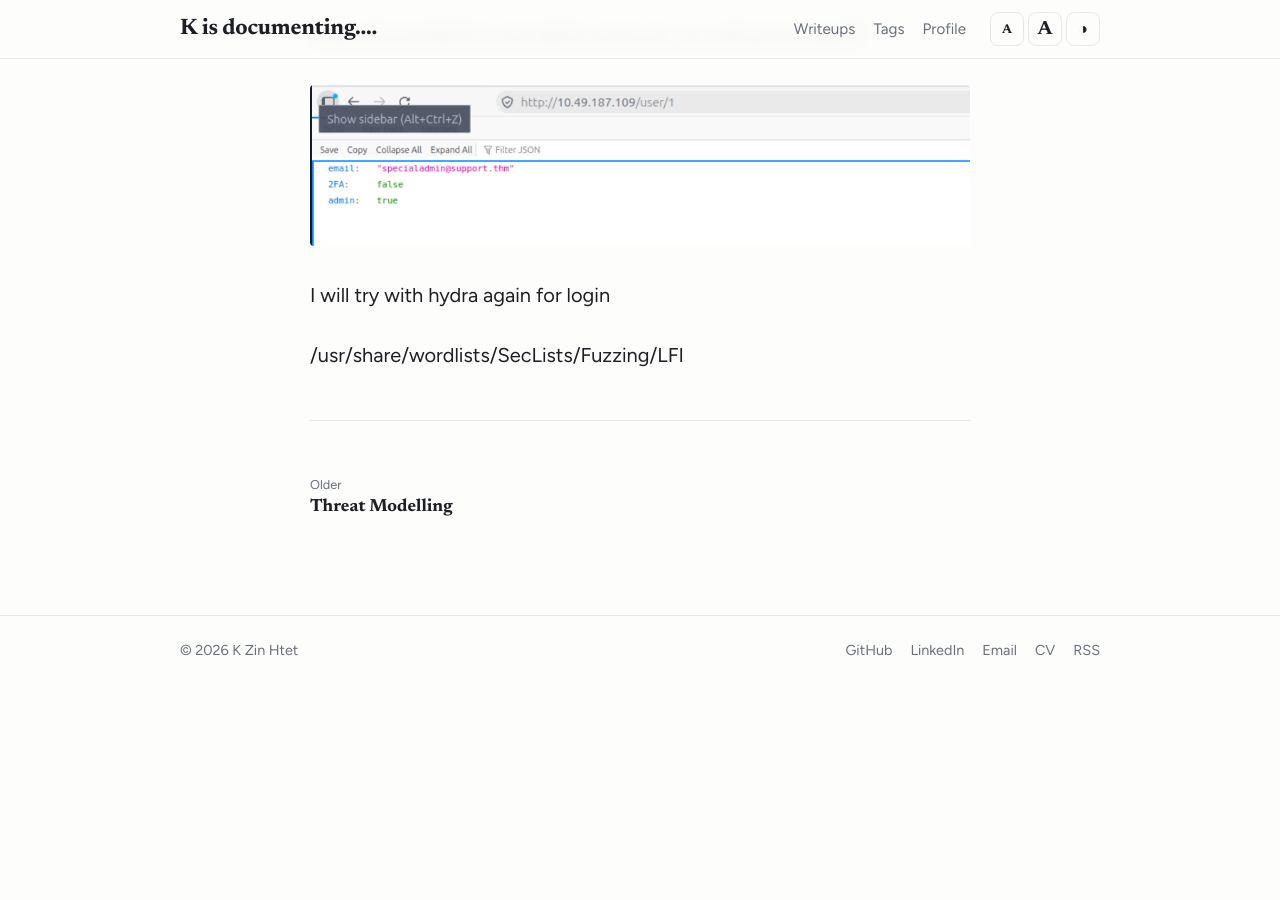
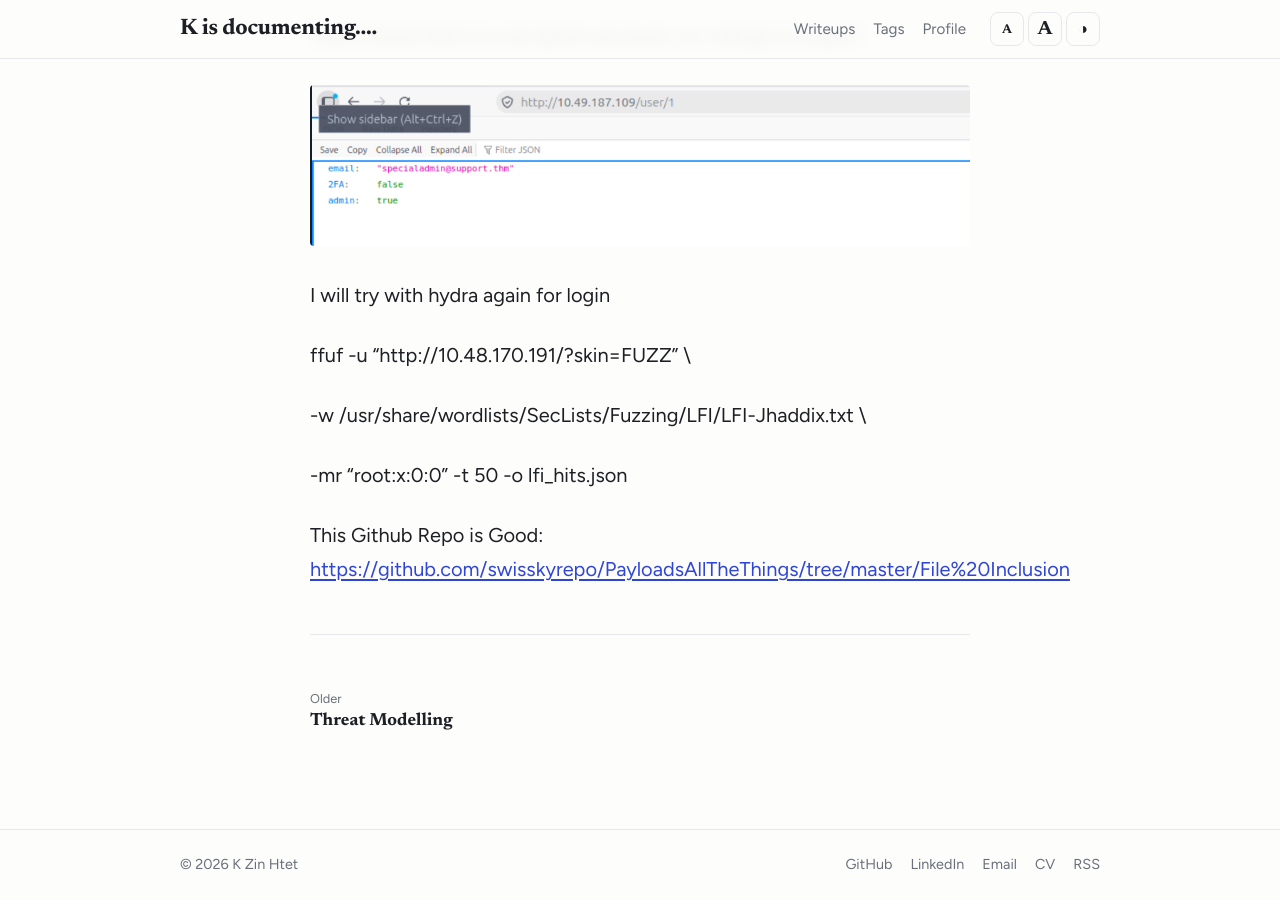
Before and after one commit to cloudskim/cloudskim.github.io, a Jekyll site: the page built from _posts/2026-10-21-thm-challenge-support-writeup.md, in a window 1280 px wide and 900 px high, scrolled down 1982 px. Built offline with Jekyll 4.4.1, drawn with Linux system fonts in a browser that asks for light colours; before the commit the page ends 2668 px from its top, so only the background shows below that.

Commit message:
Update _posts/2026-10-21-thm-challenge-support-writeup.md (via Pages CMS)

```diff
--- a/_posts/2026-10-21-thm-challenge-support-writeup.md
+++ b/_posts/2026-10-21-thm-challenge-support-writeup.md
@@ -31,4 +31,10 @@ Then I know that it is not admin account, so I will go to /user/1
 
 I will try with hydra again for login
 
-/usr/share/wordlists/SecLists/Fuzzing/LFI
+ffuf -u "http://10.48.170.191/?skin=FUZZ" \
+
+  -w /usr/share/wordlists/SecLists/Fuzzing/LFI/LFI-Jhaddix.txt \
+
+  -mr "root:x:0:0" -t 50 -o lfi_hits.json
+
+This Github Repo is Good:  [https://github.com/swisskyrepo/PayloadsAllTheThings/tree/master/File%20Inclusion](https://github.com/swisskyrepo/PayloadsAllTheThings/tree/master/File%20Inclusion)
```
